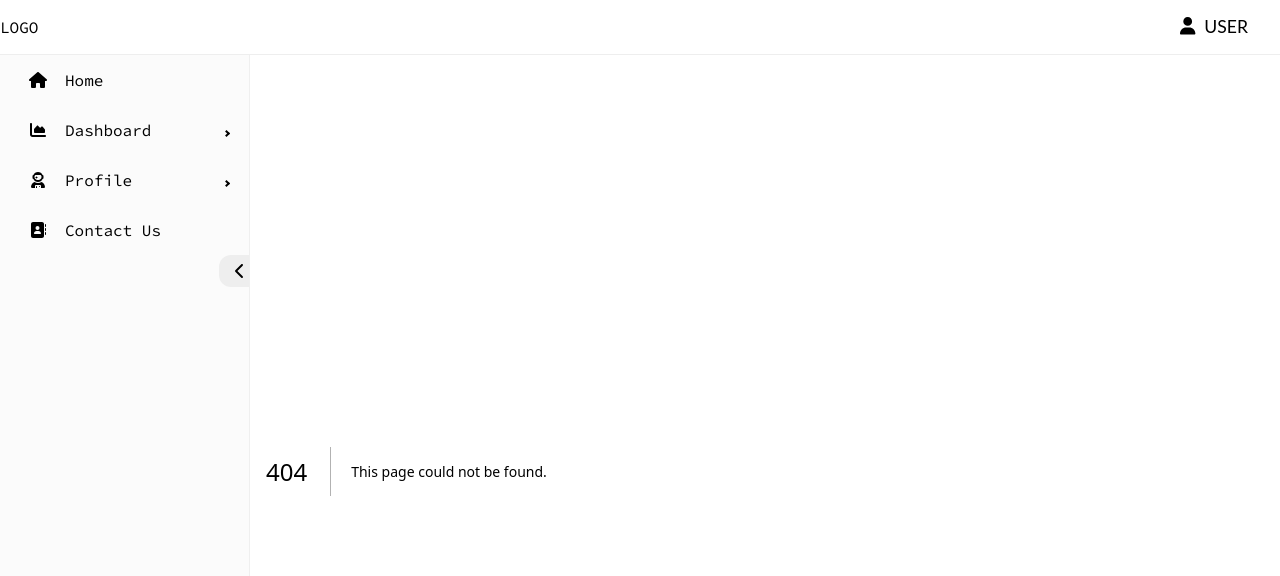
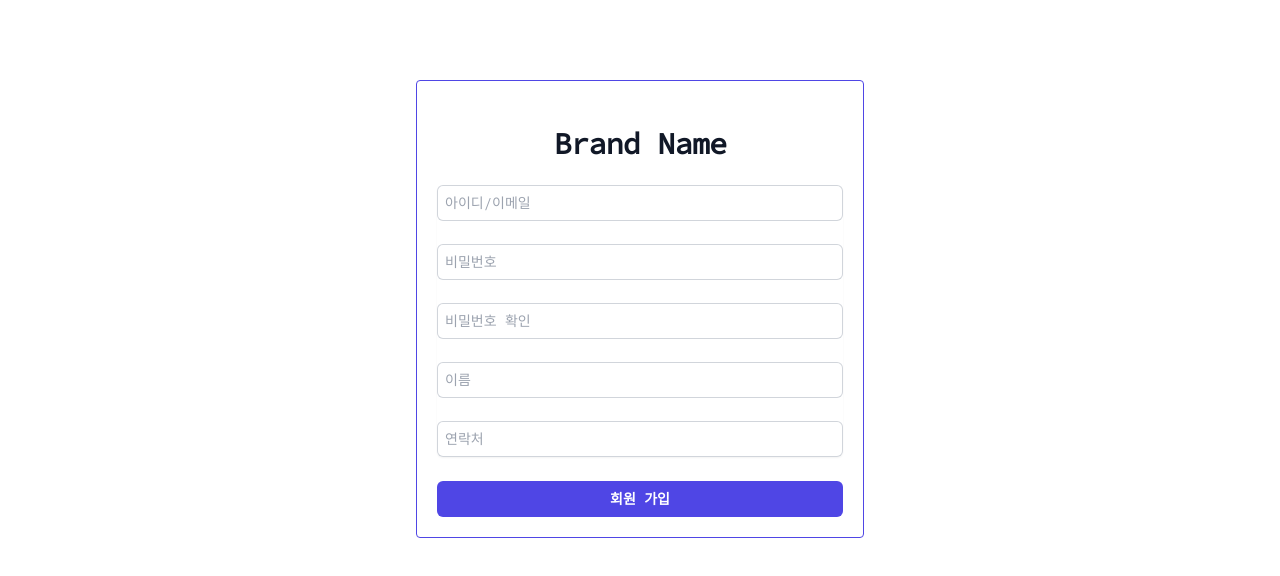
Before and after one commit to Yeony99/with-postgres-app, a Next.js app: page /auth/join in a window 1280 px wide. Before the commit this address had no page. Shown: the top 576 px of the page. Built offline with nearby package versions, Linux system fonts and the light colour scheme; a web font is replaced by a local one.

Commit message:
#2 feat: add join form

```diff
--- /dev/null
+++ b/pages/auth/join.jsx
@@ -0,0 +1,139 @@
+import { useRouter } from "next/router";
+import { useState } from "react";
+import AuthLayout from "../../components/auth/layout";
+
+export default function Join() {
+  const router = useRouter();
+
+  const [user, setUser] = useState({
+    email: "",
+    password: "",
+    name: "",
+    phone: "",
+  });
+
+  const [pwdConfirm, setPwdConfirm] = useState("");
+
+  return (
+    <AuthLayout>
+      <div className="flex min-h-full items-center justify-center px-4 py-12 sm:px-6 lg:px-8">
+        <div className="w-full max-w-md space-y-8">
+          <form
+            className="border-solid border border-indigo-600 rounded p-5 mt-8 space-y-6"
+            action="#"
+            method="POST"
+          >
+            <h2 className="mt-6 text-center text-3xl font-bold tracking-tight text-gray-900">
+              Brand Name
+            </h2>
+            <input type="hidden" name="remember" value="true" />
+            <div className="-space-y-px rounded-md shadow-sm">
+              <div>
+                <label htmlFor="email-address" className="sr-only">
+                  Email address
+                </label>
+                <input
+                  value={user.email}
+                  onChange={(e) => setUser({ ...user, email: e.target.value })}
+                  id="email-address"
+                  name="email"
+                  type="email"
+                  autoComplete="email"
+                  required
+                  className="ps-2 relative block w-full rounded-t-md rounded-b-md border-0 py-1.5 text-gray-900 ring-1 ring-inset ring-gray-300 placeholder:text-gray-400 focus:z-10 focus:ring-2 focus:ring-inset focus:ring-indigo-600 sm:text-sm sm:leading-6"
+                  placeholder="아이디/이메일"
+                />
+              </div>
+              <br />
+              <div>
+                <label htmlFor="password" className="sr-only">
+                  Password
+                </label>
+                <input
+                  value={user.password}
+                  onChange={(e) =>
+                    setUser({ ...user, password: e.target.value })
+                  }
+                  id="password"
+                  name="password"
+                  type="password"
+                  autoComplete="current-password"
+                  minLength={8}
+                  required
+                  className="ps-2 relative block w-full rounded-t-md rounded-b-md border-0 py-1.5 text-gray-900 ring-1 ring-inset ring-gray-300 placeholder:text-gray-400 focus:z-10 focus:ring-2 focus:ring-inset focus:ring-indigo-600 sm:text-sm sm:leading-6"
+                  placeholder="비밀번호"
+                />
+              </div>
+              <br />
+              <div>
+                <label htmlFor="password-confirm" className="sr-only">
+                  Password
+                </label>
+                <input
+                  value={pwdConfirm}
+                  onChange={(e) => setPwdConfirm(e.target.value)}
+                  id="password-confirm"
+                  name="password-confirm"
+                  type="password"
+                  autoComplete="current-password"
+                  required
+                  className={
+                    "ps-2 relative block w-full rounded-t-md rounded-b-md border-0 py-1.5 text-gray-900 ring-1 ring-inset ring-gray-300 placeholder:text-gray-400 focus:z-10 focus:ring-2 focus:ring-inset focus:ring-indigo-600 sm:text-sm sm:leading-6 " +
+                    (user.password === pwdConfirm
+                      ? ""
+                      : "border-2 border-red-500")
+                  }
+                  placeholder="비밀번호 확인"
+                />
+              </div>
+              <br />
+              <div>
+                <label htmlFor="username" className="sr-only">
+                  이름
+                </label>
+                <input
+                  value={user.name}
+                  onChange={(e) => setUser({ ...user, name: e.target.value })}
+                  id="username"
+                  name="username"
+                  type="text"
+                  required
+                  className="ps-2 relative block w-full rounded-t-md rounded-b-md border-0 py-1.5 text-gray-900 ring-1 ring-inset ring-gray-300 placeholder:text-gray-400 focus:z-10 focus:ring-2 focus:ring-inset focus:ring-indigo-600 sm:text-sm sm:leading-6"
+                  placeholder="이름"
+                />
+              </div>
+              <br />
+              <div>
+                <label htmlFor="phone" className="sr-only">
+                  Phone
+                </label>
+                <input
+                  value={user.phone}
+                  onChange={(e) => setUser({ ...user, phone: e.target.value })}
+                  id="phone"
+                  name="phone"
+                  type="text"
+                  required
+                  className="ps-2 relative block w-full rounded-t-md rounded-b-md border-0 py-1.5 text-gray-900 ring-1 ring-inset ring-gray-300 placeholder:text-gray-400 focus:z-10 focus:ring-2 focus:ring-inset focus:ring-indigo-600 sm:text-sm sm:leading-6"
+                  placeholder="연락처"
+                />
+              </div>
+            </div>
+            <div>
+              <button
+                type="submit"
+                className="group relative flex w-full justify-center rounded-md bg-indigo-600 px-3 py-2 text-sm font-semibold text-white hover:bg-indigo-500 focus-visible:outline focus-visible:outline-2 focus-visible:outline-offset-2 focus-visible:outline-indigo-600"
+              >
+                회원 가입
+              </button>
+            </div>
+          </form>
+        </div>
+      </div>
+    </AuthLayout>
+  );
+}
+
+Join.getLayout = function getLayout(page) {
+  return <>{page}</>;
+};
--- a/pages/auth/login.jsx
+++ b/pages/auth/login.jsx
@@ -1,6 +1,14 @@
+import { useRouter } from "next/router";
+import { useState } from "react";
 import AuthLayout from "../../components/auth/layout";
 
 export default function Login() {
+  const router = useRouter();
+  const [user, setUser] = useState({
+    email: "",
+    password: "",
+  });
+
   return (
     <AuthLayout>
       <div className="flex min-h-full items-center justify-center px-4 py-12 sm:px-6 lg:px-8">
@@ -20,6 +28,8 @@ export default function Login() {
                   Email address
                 </label>
                 <input
+                  value={user.email}
+                  onChange={(e) => setUser({ ...user, email: e.target.value })}
                   id="email-address"
                   name="email"
                   type="email"
@@ -34,6 +44,10 @@ export default function Login() {
                   Password
                 </label>
                 <input
+                  value={user.password}
+                  onChange={(e) =>
+                    setUser({ ...user, password: e.target.value })
+                  }
                   id="password"
                   name="password"
                   type="password"
@@ -86,6 +100,7 @@ export default function Login() {
               <a
                 href="#"
                 className="font-medium text-indigo-600 hover:text-indigo-500"
+                onClick={() => router.push("/auth/join")}
               >
                 가입하기
               </a>
--- a/styles/globals.css
+++ b/styles/globals.css
@@ -34,7 +34,7 @@ a:active {
 }
 
 main {
-  overflow-y: scroll;
+  overflow-y: auto;
   height: calc(100% - 55px);
   padding: 1rem;
 }
```
Lines whose indentation alone changed are shown as unchanged.
